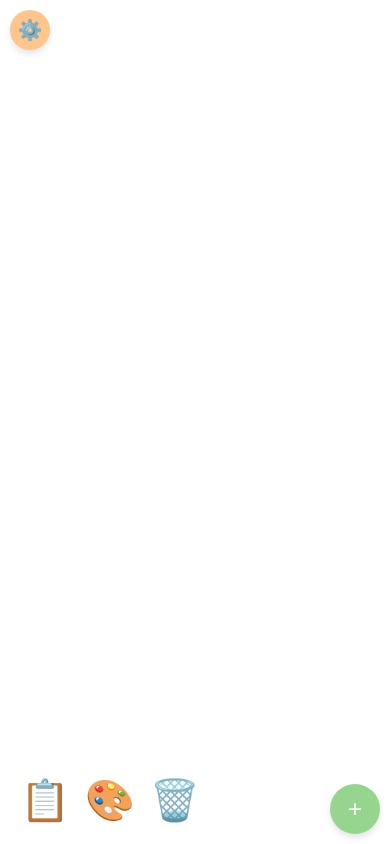
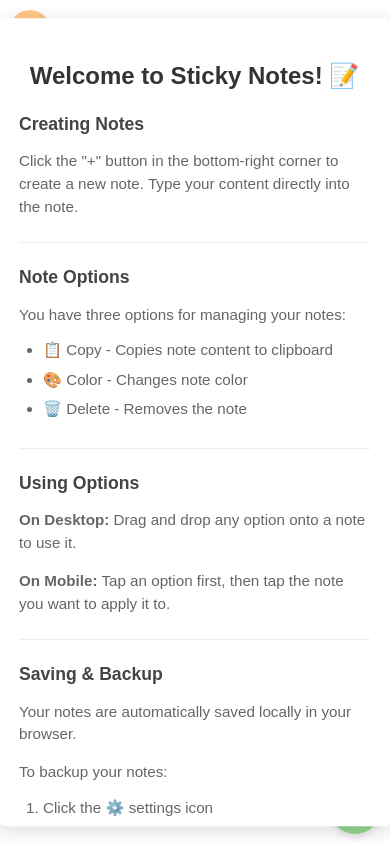
Before and after one commit to stick-y-notes/stickynotes, a website built with Parcel: page src/app.html in a window 390 px wide. Built offline with nearby package versions, Linux system fonts and the light colour scheme.

Commit message:
first time message!!!!

```diff
--- a/src/app.html
+++ b/src/app.html
@@ -31,6 +31,48 @@
             <button type="button" id="export_notes">EXPORT NOTES AS JSON</button>
             <button type="submit">save settings</button>
         </form>
+    </div>
+
+
+
+    <!-- first time and how to use -->
+    <!-- Fixed ceneter -->
+    <div id="FIRST_TIME">
+        <h2>Welcome to Sticky Notes! 📝</h2>
+        <div class="guide-section">
+            <h3>Creating Notes</h3>
+            <p>Click the "+" button in the bottom-right corner to create a new note. Type your content directly into the
+                note.</p>
+        </div>
+
+        <div class="guide-section">
+            <h3>Note Options</h3>
+            <p>You have three options for managing your notes:</p>
+            <ul>
+                <li>📋 Copy - Copies note content to clipboard</li>
+                <li>🎨 Color - Changes note color</li>
+                <li>🗑️ Delete - Removes the note</li>
+            </ul>
+        </div>
+
+        <div class="guide-section">
+            <h3>Using Options</h3>
+            <p><strong>On Desktop:</strong> Drag and drop any option onto a note to use it.</p>
+            <p><strong>On Mobile:</strong> Tap an option first, then tap the note you want to apply it to.</p>
+        </div>
+
+        <div class="guide-section">
+            <h3>Saving & Backup</h3>
+            <p>Your notes are automatically saved locally in your browser.</p>
+            <p>To backup your notes:</p>
+            <ol>
+                <li>Click the ⚙️ settings icon</li>
+                <li>Use the "EXPORT NOTES AS JSON" button</li>
+                <li>Save the file somewhere safe</li>
+            </ol>
+        </div>
+
+        <button class="got-it-btn">Got it!</button>
     </div>
 
 
@@ -81,6 +123,9 @@
     <script src="./js/hello.js"></script>
     <script src="./js/app/note.js"></script>
     <script src="./js/app/note_options.js"></script>
+    <script src="./js/app/FIRST_TIME.js"></script>
+
+    <!-- sw  -->
     <script type="module">
         if ('serviceWorker' in navigator) {
             window.addEventListener('load', () => {
--- a/src/css/app.css
+++ b/src/css/app.css
@@ -5,6 +5,7 @@
 @import url(./app/stickynotes_container.css);
 @import url(./app/SEARCH.css);
 @import url(./app/SETTINGS.css);
+@import url(./app/FIRST_TIME.css);
 
 
 body {
--- /dev/null
+++ b/src/css/app/FIRST_TIME.css
@@ -0,0 +1,97 @@
+#FIRST_TIME {
+    position: fixed;
+    top: 50%;
+    left: 50%;
+    transform: translate(-50%, -50%);
+    background-color: white;
+    padding: 2rem;
+    border-radius: 12px;
+    box-shadow: 0 4px 20px rgba(0, 0, 0, 0.15);
+    max-width: 90%;
+    width: 800px;
+    max-height: 90vh;
+    overflow-y: auto;
+    z-index: 1000;
+    display: none;
+    text-align: left;
+}
+
+#FIRST_TIME h2 {
+    text-align: center;
+    margin-bottom: 1.5rem;
+    color: #333;
+    font-size: 1.8rem;
+}
+
+.guide-section {
+    margin-bottom: 1.5rem;
+    padding-bottom: 1rem;
+    border-bottom: 1px solid #eee;
+}
+
+.guide-section:last-of-type {
+    border-bottom: none;
+}
+
+.guide-section h3 {
+    color: #444;
+    margin-bottom: 0.8rem;
+    font-size: 1.2rem;
+}
+
+.guide-section p {
+    color: #666;
+    line-height: 1.5;
+    margin-bottom: 0.5rem;
+}
+
+.guide-section ul,
+.guide-section ol {
+    padding-left: 1.5rem;
+    margin: 0.8rem 0;
+}
+
+.guide-section li {
+    margin-bottom: 0.5rem;
+    color: #666;
+    line-height: 1.4;
+}
+
+.got-it-btn {
+    display: block;
+    width: 100%;
+    padding: 0.8rem;
+    background-color: #4CAF50;
+    color: white;
+    border: none;
+    border-radius: 6px;
+    font-size: 1rem;
+    cursor: pointer;
+    margin-top: 1rem;
+    transition: background-color 0.2s;
+}
+
+.got-it-btn:hover {
+    background-color: #45a049;
+}
+
+/* Mobile Responsive Styles */
+@media screen and (max-width: 768px) {
+    #FIRST_TIME {
+        padding: 1.5rem;
+        width: 95%;
+    }
+
+    #FIRST_TIME h2 {
+        font-size: 1.5rem;
+    }
+
+    .guide-section h3 {
+        font-size: 1.1rem;
+    }
+
+    .guide-section p,
+    .guide-section li {
+        font-size: 0.95rem;
+    }
+}
--- /dev/null
+++ b/src/js/app/FIRST_TIME.js
@@ -0,0 +1,25 @@
+// First time visit handler
+document.addEventListener('DOMContentLoaded', function() {
+    const FIRST_TIME_KEY = 'stickynotes_visited';
+    const firstTimeElement = document.getElementById('FIRST_TIME');
+    const gotItButton = firstTimeElement.querySelector('.got-it-btn');
+
+    // Check if this is the first visit
+    function isFirstTimeVisit() {
+        return !localStorage.getItem(FIRST_TIME_KEY);
+    }
+
+    // Mark as visited
+    function markAsVisited() {
+        localStorage.setItem(FIRST_TIME_KEY, 'true');
+        firstTimeElement.style.display = 'none';
+    }
+
+    // Show first time guide if needed
+    if (isFirstTimeVisit()) {
+        firstTimeElement.style.display = 'block';
+    }
+
+    // Handle "Got it" button click
+    gotItButton.addEventListener('click', markAsVisited);
+});
```
Lines whose indentation alone changed are shown as unchanged.
